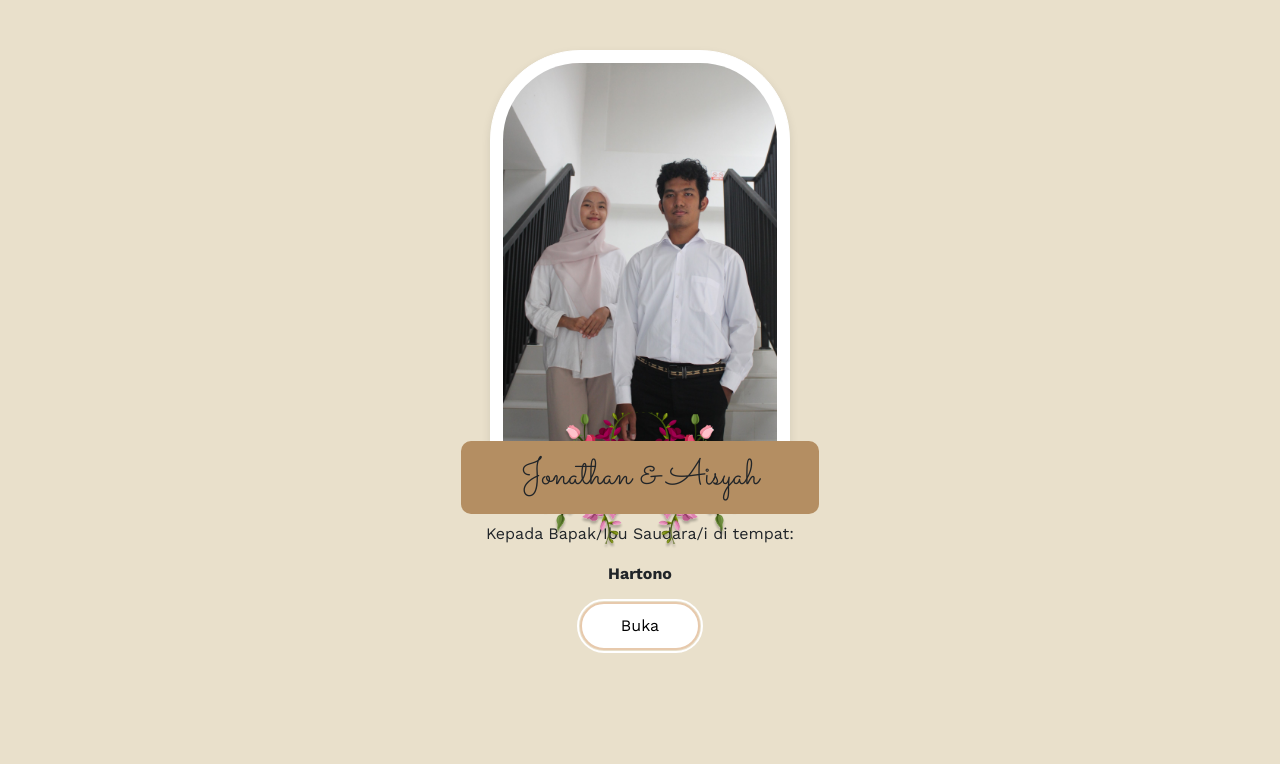
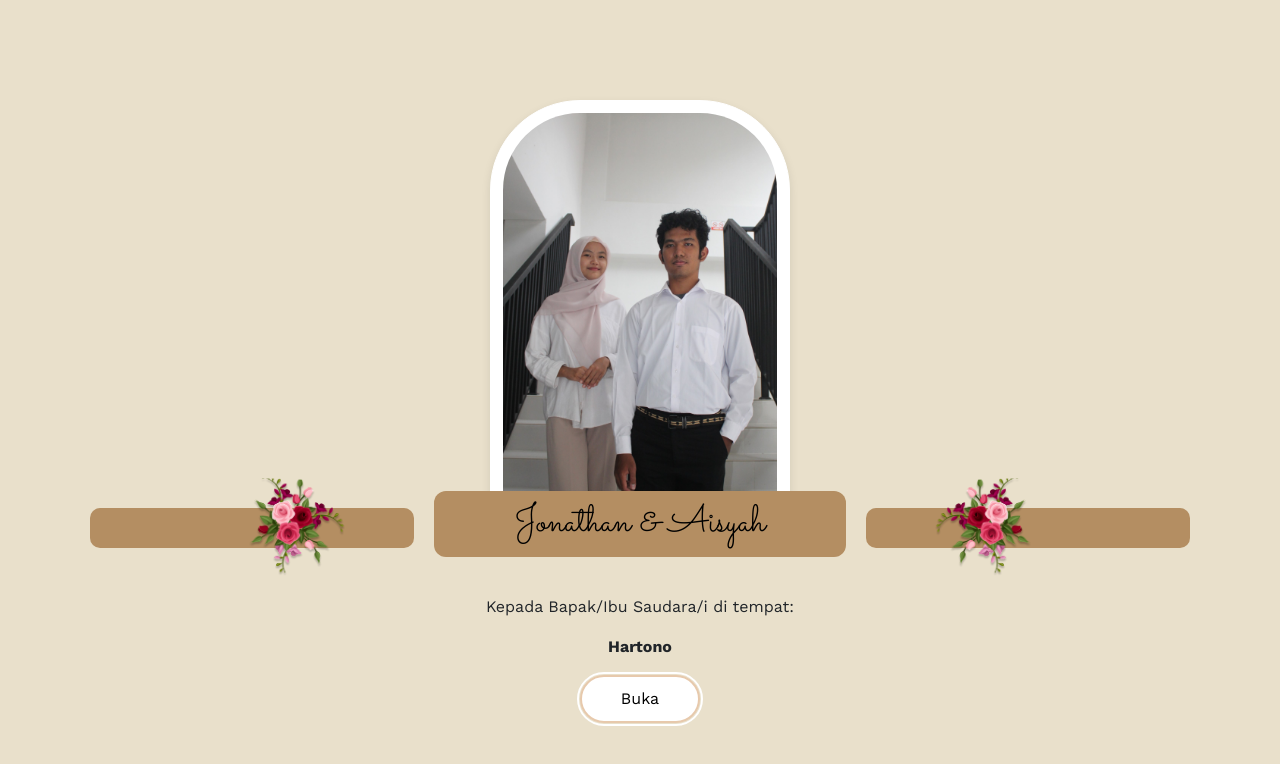
Before and after one commit to Jonathan-bndc/Tim, a plain HTML site: page page1.html in a window 1280 px wide. Drawn offline with nearby package versions, Linux system fonts and the light colour scheme.

Commit message:
update xxx

```diff
--- a/page1.html
+++ b/page1.html
@@ -5,7 +5,6 @@
   <meta name="viewport" content="width=device-width, initial-scale=1.0"/>
   <title>Undangan Responsif</title>
 
-  <!-- Bootstrap dan Font -->
   <link href="https://cdn.jsdelivr.net/npm/bootstrap@5.3.3/dist/css/bootstrap.min.css" rel="stylesheet">
   <link href="https://fonts.googleapis.com/css2?family=Sacramento&family=Work+Sans:wght@100..900&display=swap" rel="stylesheet">
 
@@ -21,13 +20,17 @@
       background: hsla(42, 41%, 71%, 0.493);
     }
 
-    /* ==================== DESKTOP STYLE ==================== */
     .desktop-wrapper {
       display: block;
     }
 
-    .desktop-wrapper .container {
-      max-width: 400px;
+    .desktop-wrapper {
+      text-align: center;
+      padding: 50px 20px;
+      margin: 0 auto;
+    }
+    .container {
+      width: 100%;
       text-align: center;
       padding: 50px 20px;
       margin: 0 auto;
@@ -49,44 +52,48 @@
       justify-content: center;
       align-items: center;
       margin-top: -20px;
-      position: relative;
-    }
-
-    .couple-name {
-      background: #b48e62;
-      display: inline-block;
-      padding: 15px 60px;
-      border-radius: 10px;
-      font-family: 'Sacramento', cursive;
-      font-size: 36px;
-      z-index: 2;
-      position: relative;
-      white-space: nowrap;
+      margin-bottom: 30px;
+      gap: 20px;
     }
 
     .decorative-bar {
-      width: 400px;
-      height: 35px;
       background-color: #b48e62;
-      border-radius: 5px;
-      margin: 0 10px;
+      height: 40px;
+      width: 100%;
+      max-width:1000px;
+      border-radius: 10px;
       position: relative;
       display: flex;
       align-items: center;
       justify-content: center;
     }
-
-    .flower-left, .flower-right {
-      position: absolute;
-      top: 50%;
-      transform: translateY(-50%);
-      width: 140px;
+    .flower-left {
+      width: 100px;
+      height: auto;
+      margin-left: 90px; /* Geser lebih ke kiri */
     }
 
-    .flower-left { left: 170px; }
-    .flower-right { right: 170px; }
+    .flower-right {
+      width: 100px;
+      height: auto;
+      margin-right: 90px; /* Geser lebih ke kanan */
+    }
 
-    .guest-name { font-weight: bold; }
+    .couple-name {
+      background: #b48e62;
+      color: #000;
+      display: inline-block;
+      padding: 10px 80px;
+      border-radius: 12px;
+      font-family: 'Sacramento', cursive;
+      font-size: 38px;
+      white-space: nowrap;
+      z-index: 2;
+    }
+
+    .guest-name {
+      font-weight: bold;
+    }
 
     .btn-open {
       background: white;
@@ -198,11 +205,11 @@
 
         <div class="couple-wrapper">
           <div class="decorative-bar">
-            <img src="assets/flower-left.png" alt="Bunga" class="flower-left">
+            <img src="assets/flower-left.png" alt="Bunga Kiri" class="flower-left">
           </div>
           <h2 class="couple-name">Jonathan & Aisyah</h2>
           <div class="decorative-bar">
-            <img src="assets/flower-right.png" alt="Bunga" class="flower-right">
+            <img src="assets/flower-right.png" alt="Bunga Kanan" class="flower-right">
           </div>
         </div>
 
```
Also changed, not shown: page2.html (+1 -0 lines), page4.html (+54 -11 lines).
